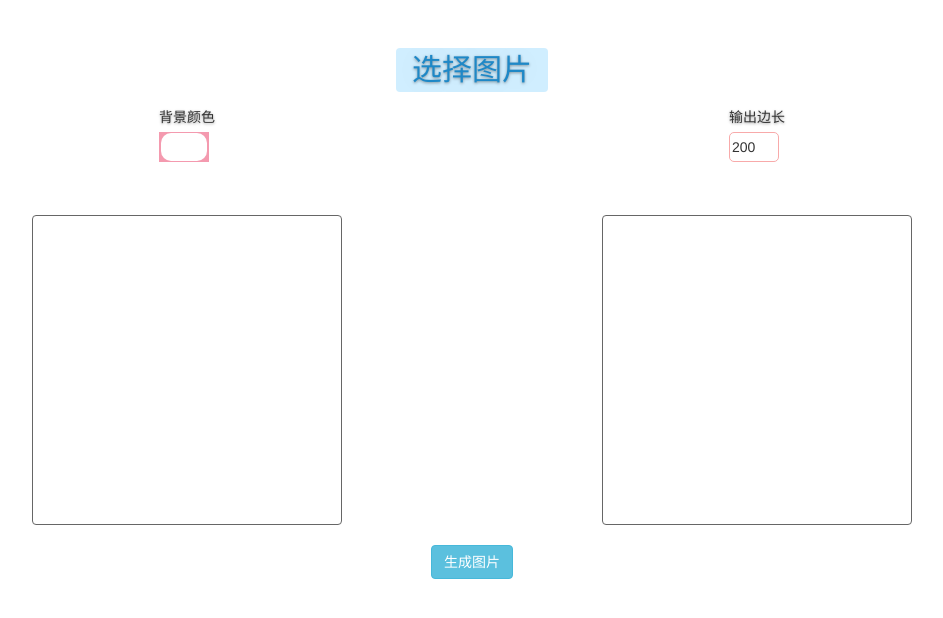
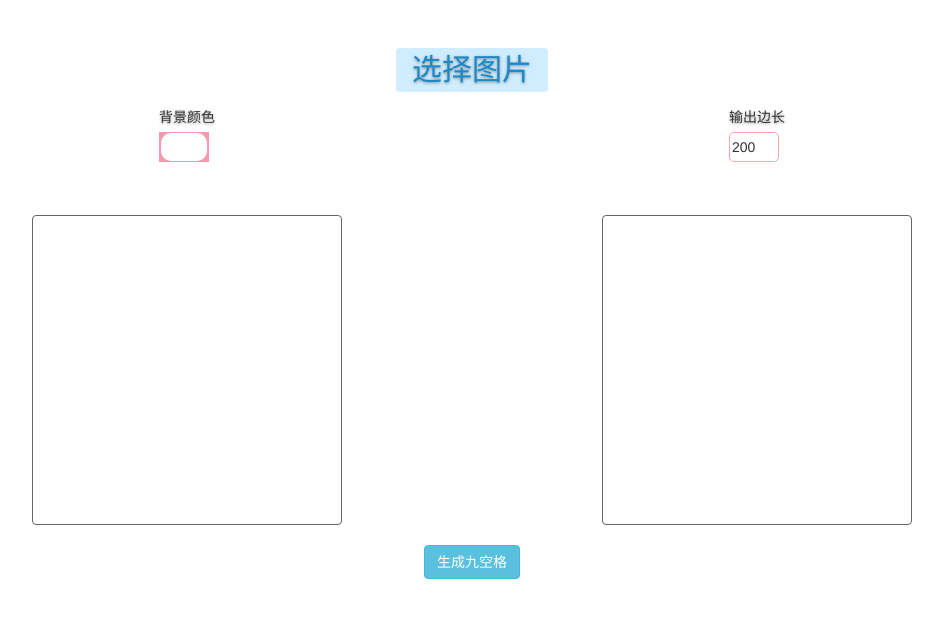
Before and after one commit to hcq29/Nine-Spaces, a plain HTML site: page index.html in a window 1280 px wide. Shown: the whole page, without its empty margins (168-1111 px from the left). Drawn offline with Linux system fonts and the light colour scheme.

Commit message:
Update index.html

```diff
--- a/index.html
+++ b/index.html
@@ -52,7 +52,7 @@
 
             <!-- 生成图片按钮 -->
             <div class="generate">
-                <button id="btn" class="btn btn-info">生成图片</button>
+                <button id="btn" class="btn btn-info">生成九空格</button>
             </div>
         </div>
 
```
